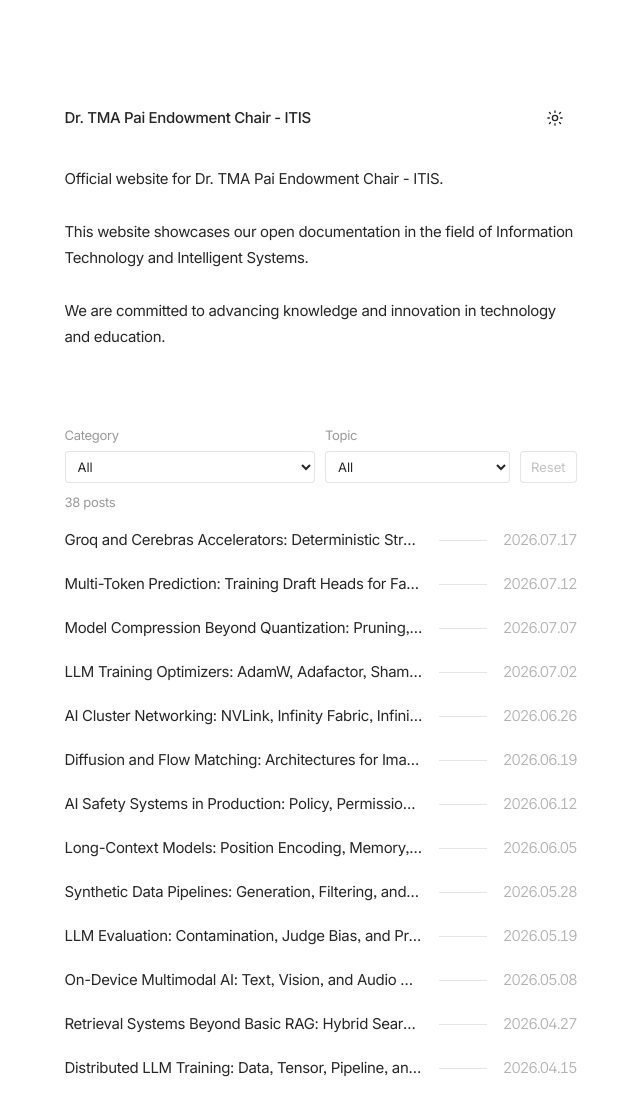
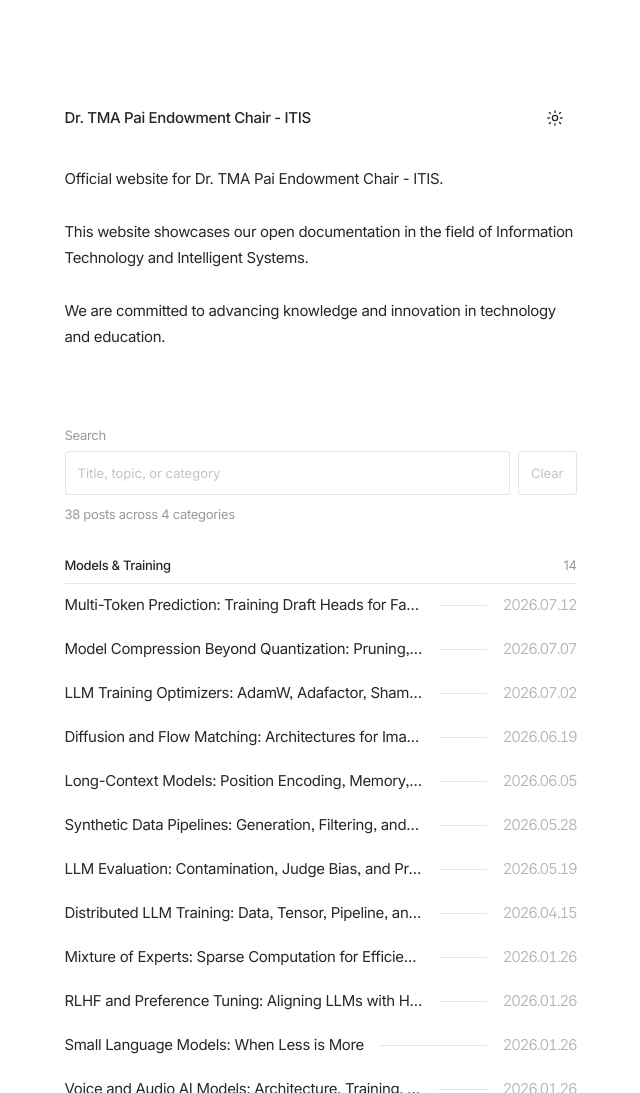
Before and after one commit to DrTMAPaiEndowmentChair-ITIS/blog, an Astro site: page / in a window 1280 px wide. Shown: the top 1093 px of the page, without its empty margins (312-952 px from the left). Built offline with nearby package versions, Linux system fonts and the light colour scheme; Astro itself is replaced by a stand-in of ours; some packages are replaced by stand-ins of ours; a web font is replaced by a local one.

Commit message:
group posts by category with query search

```diff
--- a/src/components/widgets/PostList.astro
+++ b/src/components/widgets/PostList.astro
@@ -6,44 +6,60 @@ import { POST_CATEGORIES } from '@/data/taxonomy'
 
 const { posts } = Astro.props as PostListProps
 
-const usedCategories = new Set(posts.map((post) => post.data.category))
-const categories = POST_CATEGORIES.filter((category) => usedCategories.has(category))
-const topics = [...new Set(posts.flatMap((post) => post.data.topics))].sort((a, b) =>
-  a.localeCompare(b)
-)
+const categoryGroups = POST_CATEGORIES.map((category) => ({
+  category,
+  posts: posts.filter((post) => post.data.category === category)
+})).filter((group) => group.posts.length > 0)
 ---
 
-<section class="post-directory" data-post-filter>
-  <form class="filters" aria-label="Filter posts">
-    <label>
-      <span>Category</span>
-      <select name="category">
-        <option value="">All</option>
-        {categories.map((category) => <option value={category}>{category}</option>)}
-      </select>
-    </label>
-
-    <label>
-      <span>Topic</span>
-      <select name="topic">
-        <option value="">All</option>
-        {topics.map((topic) => <option value={topic}>{topic}</option>)}
-      </select>
-    </label>
-
-    <button type="reset" disabled>Reset</button>
+<section class="post-directory" data-post-search>
+  <form class="search" role="search" aria-label="Search posts">
+    <label for="post-query">Search</label>
+    <div class="search-control">
+      <input
+        id="post-query"
+        name="q"
+        type="search"
+        placeholder="Title, topic, or category"
+        autocomplete="off"
+        spellcheck="false"
+      />
+      <button type="reset" disabled>Clear</button>
+    </div>
   </form>
 
-  <div class="filter-summary">
-    <span class="result-count" role="status" aria-live="polite">{posts.length} posts</span>
+  <div class="search-summary">
+    <span class="result-count" role="status" aria-live="polite">
+      {posts.length} posts across {categoryGroups.length} categories
+    </span>
   </div>
 
+  <div class="category-groups">
+    {
+      categoryGroups.map(({ category, posts: categoryPosts }) => (
+        <section class="category-group" data-category-group>
+          <h2>
+            <span>{category}</span>
+            <span
+              class="category-count"
+              data-category-count
+              aria-label={`${categoryPosts.length} posts`}
+            >
+              {categoryPosts.length}
+            </span>
+          </h2>
           <ul>
-    {
-      posts.map((post) => (
+            {categoryPosts.map((post) => (
               <li
-          data-category={post.data.category}
-          data-topics={post.data.topics.map(encodeURIComponent).join(',')}
+                data-post
+                data-search={[
+                  post.data.title,
+                  post.data.description,
+                  post.data.category,
+                  ...post.data.topics
+                ]
+                  .join(' ')
+                  .toLocaleLowerCase()}
               >
                 <a href={`/${post.id}/`}>
                   <div class={`post-item ${!themeConfig.date.dateOnRight ? 'date-left' : ''}`}>
@@ -55,7 +71,9 @@ const topics = [...new Set(posts.flatMap((post) => post.data.topics))].sort((a,
                     <p class="title">{post.data.title}</p>
                     {themeConfig.date.dateOnRight && (
                       <div
-                  class={themeConfig.general.postListDottedDivider ? 'dotted-divider' : 'divider'}
+                        class={
+                          themeConfig.general.postListDottedDivider ? 'dotted-divider' : 'divider'
+                        }
                       />
                     )}
                     {themeConfig.date.dateOnRight && (
@@ -66,132 +84,145 @@ const topics = [...new Set(posts.flatMap((post) => post.data.topics))].sort((a,
                   </div>
                 </a>
               </li>
+            ))}
+          </ul>
+        </section>
       ))
     }
-  </ul>
+  </div>
 
-  <div class="empty-state" hidden>No posts match both filters.</div>
+  <div class="empty-state" hidden>No posts match this search.</div>
 </section>
 <div class="placeholder"></div>
 
 <script>
-  let readActiveUrl: (() => void) | undefined
+  let readActiveSearch: (() => void) | undefined
 
-  const initializePostFilters = () => {
-    readActiveUrl = undefined
-    const filterDirectories = document.querySelectorAll<HTMLElement>('[data-post-filter]')
+  const normalizeSearch = (value: string) =>
+    value
+      .normalize('NFKD')
+      .replace(/\p{Diacritic}/gu, '')
+      .trim()
+      .toLocaleLowerCase()
 
-    for (const directory of filterDirectories) {
-      const form = directory.querySelector<HTMLFormElement>('.filters')
-      const categorySelect = form?.elements.namedItem('category')
-      const topicSelect = form?.elements.namedItem('topic')
-      const resetButton = form?.querySelector<HTMLButtonElement>('button[type="reset"]')
+  const initializePostSearch = () => {
+    readActiveSearch = undefined
+    const searchDirectories = document.querySelectorAll<HTMLElement>('[data-post-search]')
+
+    for (const directory of searchDirectories) {
+      const form = directory.querySelector<HTMLFormElement>('.search')
+      const queryInput = form?.elements.namedItem('q')
+      const clearButton = form?.querySelector<HTMLButtonElement>('button[type="reset"]')
       const resultCount = directory.querySelector<HTMLElement>('.result-count')
       const emptyState = directory.querySelector<HTMLElement>('.empty-state')
-      const postItems = [...directory.querySelectorAll<HTMLElement>('li[data-category]')]
+      const categoryGroups = [...directory.querySelectorAll<HTMLElement>('[data-category-group]')]
+      const postItems = [...directory.querySelectorAll<HTMLElement>('[data-post]')]
 
       if (
         !form ||
-        !(categorySelect instanceof HTMLSelectElement) ||
-        !(topicSelect instanceof HTMLSelectElement) ||
-        !resetButton ||
+        !(queryInput instanceof HTMLInputElement) ||
+        !clearButton ||
         !resultCount ||
         !emptyState
       ) {
         continue
       }
 
-      const hasOption = (select: HTMLSelectElement, value: string) =>
-        [...select.options].some((option) => option.value === value)
-
-      const applyFilters = (updateUrl: boolean) => {
-        const category = categorySelect.value
-        const topic = topicSelect.value
+      const applySearch = (updateUrl: boolean) => {
+        const query = normalizeSearch(queryInput.value)
         let visibleCount = 0
+        let visibleCategoryCount = 0
 
         for (const item of postItems) {
-          const itemTopics = (item.dataset.topics ?? '')
-            .split(',')
-            .filter(Boolean)
-            .map(decodeURIComponent)
-          const isVisible =
-            (!category || item.dataset.category === category) &&
-            (!topic || itemTopics.includes(topic))
+          const isVisible = !query || normalizeSearch(item.dataset.search ?? '').includes(query)
 
           item.hidden = !isVisible
           if (isVisible) visibleCount += 1
         }
 
-        resultCount.textContent = `${visibleCount} ${visibleCount === 1 ? 'post' : 'posts'}`
+        for (const group of categoryGroups) {
+          const visiblePosts = [...group.querySelectorAll<HTMLElement>('[data-post]')].filter(
+            (post) => !post.hidden
+          )
+          const count = group.querySelector<HTMLElement>('[data-category-count]')
+
+          group.hidden = visiblePosts.length === 0
+          if (visiblePosts.length > 0) visibleCategoryCount += 1
+          if (count) {
+            count.textContent = `${visiblePosts.length}`
+            count.setAttribute(
+              'aria-label',
+              `${visiblePosts.length} ${visiblePosts.length === 1 ? 'post' : 'posts'}`
+            )
+          }
+        }
+
+        resultCount.textContent = `${visibleCount} ${
+          visibleCount === 1 ? 'post' : 'posts'
+        } across ${visibleCategoryCount} ${visibleCategoryCount === 1 ? 'category' : 'categories'}`
         emptyState.hidden = visibleCount !== 0
-        resetButton.disabled = !category && !topic
+        clearButton.disabled = queryInput.value.length === 0
 
         if (updateUrl) {
           const url = new URL(window.location.href)
-          if (category) url.searchParams.set('category', category)
-          else url.searchParams.delete('category')
+          if (queryInput.value.trim()) url.searchParams.set('q', queryInput.value.trim())
+          else url.searchParams.delete('q')
 
-          if (topic) url.searchParams.set('topic', topic)
-          else url.searchParams.delete('topic')
-
-          window.history.pushState(null, '', url)
+          url.searchParams.delete('category')
+          url.searchParams.delete('topic')
+          window.history.replaceState(null, '', url)
         }
       }
 
       const readUrl = () => {
         const params = new URLSearchParams(window.location.search)
-        const category = params.get('category') ?? ''
-        const topic = params.get('topic') ?? ''
+        const query = params.get('q') ?? params.get('category') ?? params.get('topic') ?? ''
 
-        categorySelect.value = hasOption(categorySelect, category) ? category : ''
-        topicSelect.value = hasOption(topicSelect, topic) ? topic : ''
-        applyFilters(false)
+        queryInput.value = query
+        applySearch(false)
       }
 
-      form.addEventListener('change', () => applyFilters(true))
+      form.addEventListener('input', () => applySearch(true))
+      form.addEventListener('submit', (event) => {
+        event.preventDefault()
+        applySearch(true)
+      })
       form.addEventListener('reset', () => {
-        window.setTimeout(() => applyFilters(true))
+        window.setTimeout(() => {
+          applySearch(true)
+          queryInput.focus()
+        })
       })
 
-      readActiveUrl = readUrl
+      readActiveSearch = readUrl
       readUrl()
     }
   }
 
-  window.addEventListener('popstate', () => readActiveUrl?.())
-  document.addEventListener('astro:page-load', initializePostFilters)
+  window.addEventListener('popstate', () => readActiveSearch?.())
+  document.addEventListener('astro:page-load', initializePostSearch)
 </script>
 
 <style>
-  .filters {
-    display: flex;
-    align-items: end;
-    gap: 0.625rem;
+  .search {
+    display: grid;
+    gap: 0.25rem;
     margin: 1.75rem 0 0;
   }
 
-  .filters label {
-    display: grid;
-    gap: 0.25rem;
-    min-width: 0;
-  }
-
-  .filters label:first-child {
-    flex: 1.15;
-  }
-
-  .filters label:nth-child(2) {
-    flex: 0.85;
-  }
-
-  .filters span {
+  .search label {
     color: var(--text-secondary);
     font-size: var(--font-size-s);
   }
 
-  .filters select,
-  .filters button {
-    height: 2rem;
+  .search-control {
+    display: flex;
+    gap: 0.5rem;
+  }
+
+  .search input,
+  .search button {
+    height: 2.75rem;
     border: 1px solid var(--border);
     border-radius: 0.25rem;
     background: var(--bg);
@@ -200,33 +231,64 @@ const topics = [...new Set(posts.flatMap((post) => post.data.topics))].sort((a,
     font-size: var(--font-size-s);
   }
 
-  .filters select {
-    width: 100%;
+  .search input {
+    flex: 1 1 auto;
     min-width: 0;
-    padding: 0 1.75rem 0 0.5rem;
+    padding: 0 0.75rem;
   }
 
-  .filters button {
-    padding: 0 0.625rem;
+  .search input::placeholder {
+    color: var(--text-tertiary);
+  }
+
+  .search button {
+    flex: 0 0 auto;
+    padding: 0 0.75rem;
     cursor: pointer;
   }
 
-  .filters button:disabled {
+  .search button:disabled {
     color: var(--text-tertiary);
     cursor: default;
   }
 
-  .filters select:focus-visible,
-  .filters button:focus-visible {
+  .search input:focus-visible,
+  .search button:focus-visible {
     outline: 2px solid var(--text-primary);
     outline-offset: 2px;
   }
 
-  .filter-summary {
+  .search-summary {
     min-height: 1.25rem;
-    margin: 0.5rem 0 0.25rem;
+    margin-top: 0.5rem;
     color: var(--text-secondary);
     font-size: var(--font-size-s);
+  }
+
+  .category-groups {
+    margin-top: 1.75rem;
+  }
+
+  .category-group + .category-group {
+    margin-top: 2rem;
+  }
+
+  .category-group h2 {
+    display: flex;
+    align-items: baseline;
+    justify-content: space-between;
+    gap: 1rem;
+    padding-bottom: 0.375rem;
+    margin: 0;
+    border-bottom: 1px solid var(--border);
+    color: var(--text-primary);
+    font-size: var(--font-size-s);
+    font-weight: var(--font-weight-bold);
+  }
+
+  .category-count {
+    color: var(--text-secondary);
+    font-weight: var(--font-weight-regular);
   }
 
   ul {
@@ -339,17 +401,4 @@ const topics = [...new Set(posts.flatMap((post) => post.data.topics))].sort((a,
   .placeholder {
     height: 3rem;
   }
-
-  @media (max-width: 32rem) {
-    .filters {
-      align-items: stretch;
-      display: grid;
-      grid-template-columns: minmax(0, 1fr) minmax(0, 1fr);
-    }
-
-    .filters button {
-      grid-column: 1 / -1;
-      justify-self: start;
-    }
-  }
 </style>
--- a/src/components/widgets/PostTaxonomy.astro
+++ b/src/components/widgets/PostTaxonomy.astro
@@ -8,7 +8,7 @@ const { category, topics = [] } = Astro.props
 ---
 
 <nav class="taxonomy" aria-label="Post taxonomy">
-  <a class="category" href={`/?category=${encodeURIComponent(category)}`}>{category}</a>
+  <a class="category" href={`/?q=${encodeURIComponent(category)}`}>{category}</a>
   {
     topics.length > 0 && (
       <>
@@ -17,7 +17,7 @@ const { category, topics = [] } = Astro.props
         </span>
         <span class="topics">
           {topics.map((topic) => (
-            <a href={`/?topic=${encodeURIComponent(topic)}`}>{topic}</a>
+            <a href={`/?q=${encodeURIComponent(topic)}`}>{topic}</a>
           ))}
         </span>
       </>
```
Lines whose indentation alone changed are shown as unchanged.
